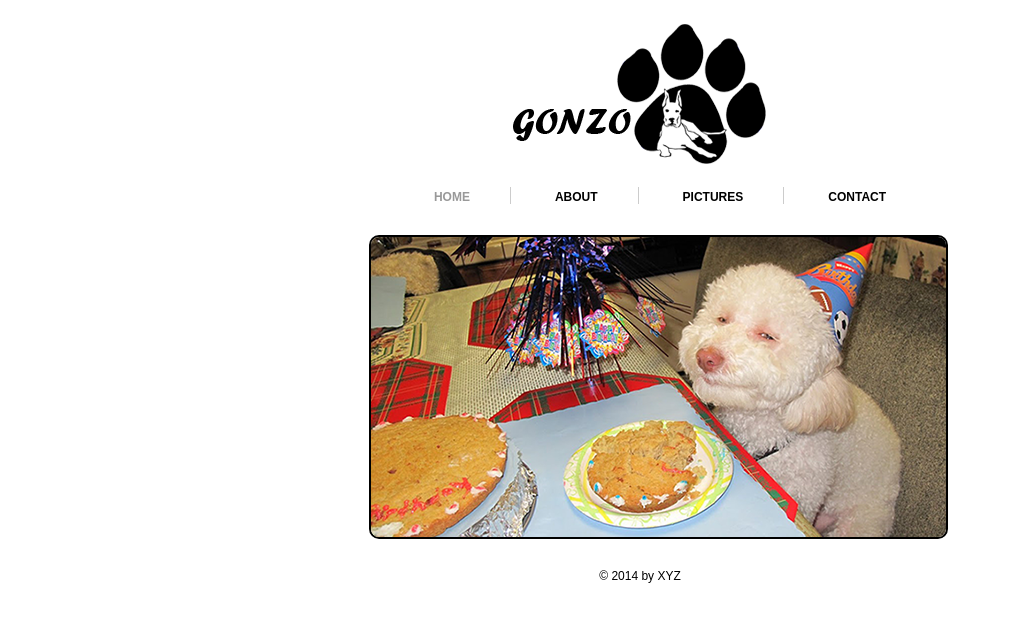
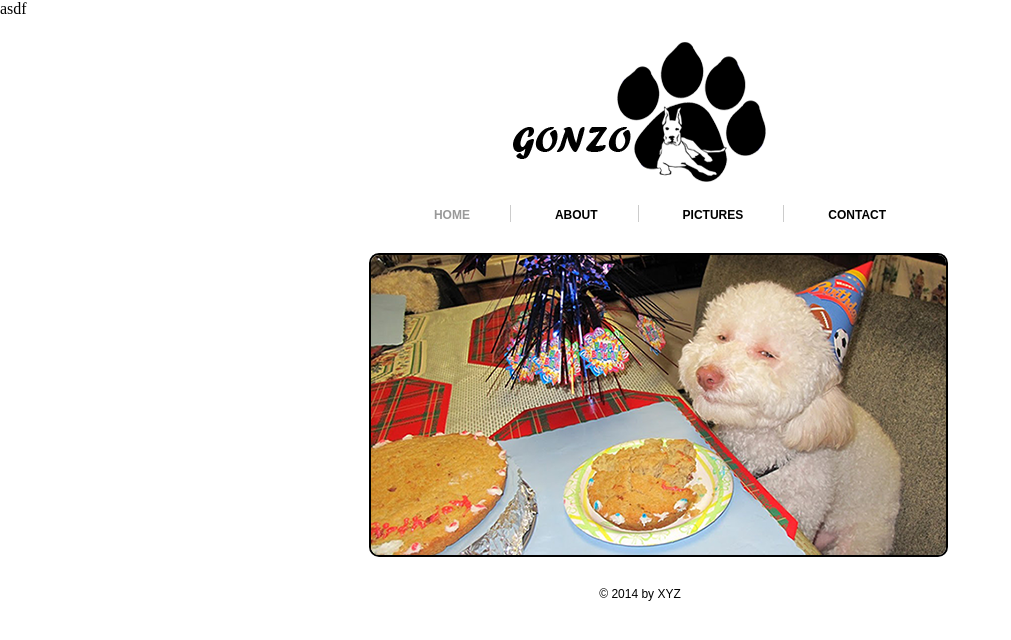
Before and after one commit to kvitiks/kvits, a plain HTML site: page index.html in a window 1280 px wide. Shown: the whole page, without its empty margins (0-1011 px from the left). Drawn offline with Linux system fonts and the light colour scheme.

Commit message:
Version4

```diff
--- a/index.html
+++ b/index.html
@@ -6,7 +6,7 @@
 <link href="css/style.css" rel="stylesheet" type="text/css" />
 </head>
 <body>
-
+asdf
 
 <!--Header Starts-->
 
@@ -20,7 +20,7 @@
 
 	</div>
 
-<!--==========================Header Ends======================================-->
+<!--=================asdf=========Header Ends======================================-->
 
 <!--==============================Navigatin starts=============================-->
 
```
